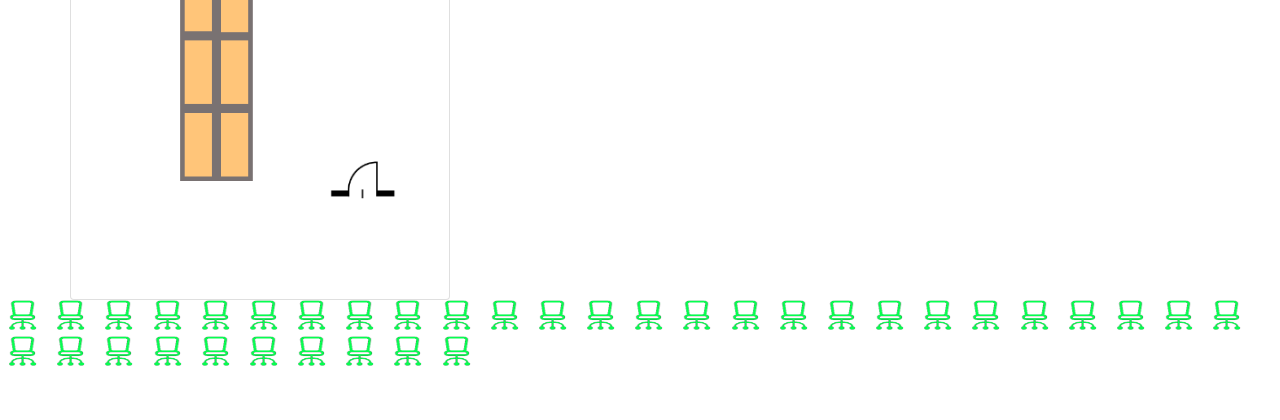
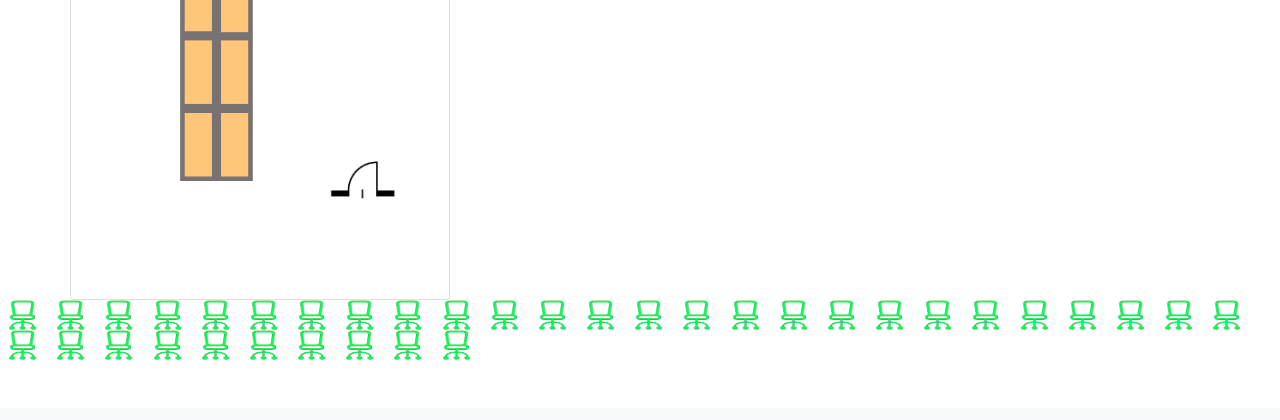
Before and after one commit to seiichiokada/AKIBACO, a Flask app: page /map in a window 1280 px wide. Shown: the part 514-934 px from the top of the page. After the commit the page ends 874 px from the top, so only its background shows below. Run offline with Flask 2, Linux system fonts and the light colour scheme.

Commit message:
座席(js)

```diff
--- a/templates/add.html
+++ b/templates/add.html
@@ -33,7 +33,7 @@ aaa
         </section>
 
         <section id="sec2">
-            <h2>add</h2>
+            <h2>みんなのこえ</h2>
             <form action="/add" method="post">
                 <input type="text" size="50" maxlength="50" name="task" placeholder="入力してくれい">
                 <input type="submit" name="save" value="送信" >
--- a/templates/bbs.html
+++ b/templates/bbs.html
@@ -30,13 +30,13 @@
                 </button>
                 <div class="collapse navbar-collapse" id="navbarNav">
                     <li class="nav-item">
-                        <a class="nav-link" href="#">利用状況</a>
+                        <a class="nav-link" href="/map">利用状況</a>
                     </li>
                     <li class="nav-item">
                         <a class="nav-link" href="#">お知らせ</a>
                     </li>
                     <li class="nav-item">
-                        <a class="nav-link " href="#" >みんなの声</a>
+                        <a class="nav-link " href="/bbs" >みんなの声</a>
                     </li>
                 </div>
             </div>
--- a/templates/map.html
+++ b/templates/map.html
@@ -10,7 +10,6 @@
     <link rel="stylesheet" media="screen and (max-width:480px)" href="static/css/Bootstrap.css">
     <link rel="stylesheet" media="screen and (max-width:480px)" href="static/css/stylemobile.css">
     <script src="static/js/jquery-3.6.0.min.js"></script>
-    <script src="static/js/test.js"></script>
 
     <title>map</title>
 
@@ -63,42 +62,44 @@
   <section id="seat2">
     <div class="seet">
       <form action="/map">
-        <input type="image" width="44px" height="30px"  magin="5px" name="set1" class="seeet1" src="static/img/chairgreen.png">
-        <input type="image" width="44px" height="30px"  magin="5px" name="set2" class="seeet2" src="static/img/chairgreen.png">
-        <input type="image" width="44px" height="30px"  magin="5px" name="set3" class="seeet3" src="static/img/chairgreen.png" >
-        <input type="image" width="44px" height="30px"  magin="5px" name="set4" class="seeet4" src="static/img/chairgreen.png">
-        <input type="image" width="44px" height="30px"  magin="5px" name="set5" class="seeet5" src="static/img/chairgreen.png">
-        <input type="image" width="44px" height="30px"  magin="5px" name="set6" class="seeet6" src="static/img/chairgreen.png">
-        <input type="image" width="44px" height="30px"  magin="5px" name="set7" class="seeet7" src="static/img/chairgreen.png">
-        <input type="image" width="44px" height="30px"  magin="5px" name="set8" class="seeet8" src="static/img/chairgreen.png">
-        <input type="image" width="44px" height="30px"  magin="5px" name="set9" class="seeet9" src="static/img/chairgreen.png">
-        <input type="image" width="44px" height="30px"  magin="5px" name="set10" class="seeet10" src="static/img/chairgreen.png">
-        <input type="image" width="44px" height="30px"  magin="5px" name="set11" class="seeet11" src="static/img/chairgreen.png">
-        <input type="image" width="44px" height="30px"  magin="5px" name="set12" class="seeet12" src="static/img/chairgreen.png">
-        <input type="image" width="44px" height="30px"  magin="5px" name="set13" class="seeet13" src="static/img/chairgreen.png" >
-        <input type="image" width="44px" height="30px"  magin="5px" name="set14" class="seeet14" src="static/img/chairgreen.png">
-        <input type="image" width="44px" height="30px"  magin="5px" name="set15" class="seeet15" src="static/img/chairgreen.png">
-        <input type="image" width="44px" height="30px"  magin="5px" name="set16" class="seeet16" src="static/img/chairgreen.png">
-        <input type="image" width="44px" height="30px"  magin="5px" name="set17" class="seeet17" src="static/img/chairgreen.png">
-        <input type="image" width="44px" height="30px"  magin="5px" name="set18" class="seeet18" src="static/img/chairgreen.png">
-        <input type="image" width="44px" height="30px"  magin="5px" name="set19" class="seeet19" src="static/img/chairgreen.png">
-        <input type="image" width="44px" height="30px"  magin="5px" name="set20" class="seeet20" src="static/img/chairgreen.png">
-        <input type="image" width="44px" height="30px"  magin="5px" name="set21" class="seeet21" src="static/img/chairgreen.png">
-        <input type="image" width="44px" height="30px"  magin="5px" name="set22" class="seeet22" src="static/img/chairgreen.png">
-        <input type="image" width="44px" height="30px"  magin="5px" name="set23" class="seeet23" src="static/img/chairgreen.png" >
-        <input type="image" width="44px" height="30px"  magin="5px" name="set24" class="seeet24" src="static/img/chairgreen.png">
-        <input type="image" width="44px" height="30px"  magin="5px" name="set25" class="seeet25" src="static/img/chairgreen.png">
-        <input type="image" width="44px" height="30px"  magin="5px" name="set26" class="seeet26" src="static/img/chairgreen.png">
-        <input type="image" width="44px" height="30px"  magin="5px" name="set27" class="seeet27" src="static/img/chairgreen.png">
-        <input type="image" width="44px" height="30px"  magin="5px" name="set28" class="seeet28" src="static/img/chairgreen.png">
-        <input type="image" width="44px" height="30px"  magin="5px" name="set29" class="seeet29" src="static/img/chairgreen.png">
-        <input type="image" width="44px" height="30px"  magin="5px" name="set30" class="seeet30" src="static/img/chairgreen.png">
-        <input type="image" width="44px" height="30px"  magin="5px" name="set31" class="seeet31" src="static/img/chairgreen.png">
-        <input type="image" width="44px" height="30px"  magin="5px" name="set32" class="seeet32" src="static/img/chairgreen.png">
-        <input type="image" width="44px" height="30px"  magin="5px" name="set33" class="seeet33" src="static/img/chairgreen.png" >
-        <input type="image" width="44px" height="30px"  magin="5px" name="set34" class="seeet34" src="static/img/chairgreen.png">
-        <input type="image" width="44px" height="30px"  magin="5px" name="set35" class="seeet35" src="static/img/chairgreen.png">
-        <input type="image" width="44px" height="30px"  magin="5px" name="set36" class="seeet36" src="static/img/chairgreen.png">
+        <img class="gazo seeet1" width="44px" height="30px"  magin="5px" src="static/img/chairgreen.png" alt="">
+        <img class="gazo seeet2" width="44px" height="30px"  magin="5px" src="static/img/chairgreen.png" alt="">
+        <img class="gazo seeet3" width="44px" height="30px"  magin="5px" src="static/img/chairgreen.png" alt="">
+        <img class="gazo seeet4" width="44px" height="30px"  magin="5px" src="static/img/chairgreen.png" alt="">
+        <img class="gazo seeet5" width="44px" height="30px"  magin="5px" src="static/img/chairgreen.png" alt="">
+        <img class="gazo seeet6" width="44px" height="30px"  magin="5px" src="static/img/chairgreen.png" alt="">
+        <img class="gazo seeet7" width="44px" height="30px"  magin="5px" src="static/img/chairgreen.png" alt="">
+        <img class="gazo seeet8" width="44px" height="30px"  magin="5px" src="static/img/chairgreen.png" alt="">
+        <img class="gazo seeet9" width="44px" height="30px"  magin="5px" src="static/img/chairgreen.png" alt="">
+        <img class="gazo seeet10" width="44px" height="30px"  magin="5px" src="static/img/chairgreen.png" alt="">
+        <img class="gazo seeet11" width="44px" height="30px"  magin="5px" src="static/img/chairgreen.png" alt="">
+        <img class="gazo seeet12" width="44px" height="30px"  magin="5px" src="static/img/chairgreen.png" alt="">
+        <img class="gazo seeet13" width="44px" height="30px"  magin="5px" src="static/img/chairgreen.png" alt="">
+        <img class="gazo seeet14" width="44px" height="30px"  magin="5px" src="static/img/chairgreen.png" alt="">
+        <img class="gazo seeet15" width="44px" height="30px"  magin="5px" src="static/img/chairgreen.png" alt="">
+        <img class="gazo seeet16" width="44px" height="30px"  magin="5px" src="static/img/chairgreen.png" alt="">
+        <img class="gazo seeet17" width="44px" height="30px"  magin="5px" src="static/img/chairgreen.png" alt="">
+        <img class="gazo seeet18" width="44px" height="30px"  magin="5px" src="static/img/chairgreen.png" alt="">
+        <img class="gazo seeet19" width="44px" height="30px"  magin="5px" src="static/img/chairgreen.png" alt="">
+        <img class="gazo seeet20" width="44px" height="30px"  magin="5px" src="static/img/chairgreen.png" alt="">
+        <img class="gazo seeet21" width="44px" height="30px"  magin="5px" src="static/img/chairgreen.png" alt="">
+        <img class="gazo seeet22" width="44px" height="30px"  magin="5px" src="static/img/chairgreen.png" alt="">
+        <img class="gazo seeet23" width="44px" height="30px"  magin="5px" src="static/img/chairgreen.png" alt="">
+        <img class="gazo seeet24" width="44px" height="30px"  magin="5px" src="static/img/chairgreen.png" alt="">
+        <img class="gazo seeet25" width="44px" height="30px"  magin="5px" src="static/img/chairgreen.png" alt="">
+        <img class="gazo seeet26" width="44px" height="30px"  magin="5px" src="static/img/chairgreen.png" alt="">
+        <img class="gazo seeet27" width="44px" height="30px"  magin="5px" src="static/img/chairgreen.png" alt="">
+        <img class="gazo seeet28" width="44px" height="30px"  magin="5px" src="static/img/chairgreen.png" alt="">
+        <img class="gazo seeet29" width="44px" height="30px"  magin="5px" src="static/img/chairgreen.png" alt="">
+        <img class="gazo seeet30" width="44px" height="30px"  magin="5px" src="static/img/chairgreen.png" alt="">
+        <img class="gazo seeet31" width="44px" height="30px"  magin="5px" src="static/img/chairgreen.png" alt="">
+        <img class="gazo seeet32" width="44px" height="30px"  magin="5px" src="static/img/chairgreen.png" alt="">
+        <img class="gazo seeet33" width="44px" height="30px"  magin="5px" src="static/img/chairgreen.png" alt="">
+        <img class="gazo seeet34" width="44px" height="30px"  magin="5px" src="static/img/chairgreen.png" alt="">
+        <img class="gazo seeet35" width="44px" height="30px"  magin="5px" src="static/img/chairgreen.png" alt="">
+        <img class="gazo seeet36" width="44px" height="30px"  magin="5px" src="static/img/chairgreen.png" alt="">
+
+
       </form>
     </div>
   </section>
@@ -125,6 +126,8 @@
     <script src="https://cdn.jsdelivr.net/npm/bootstrap@5.0.2/dist/js/bootstrap.bundle.min.js"
         integrity="sha384-MrcW6ZMFYlzcLA8Nl+NtUVF0sA7MsXsP1UyJoMp4YLEuNSfAP+JcXn/tWtIaxVXM" crossorigin="anonymous">
     </script>
+    <script src="static/js/test.js"></script>
+
 
 </body>
 
```
